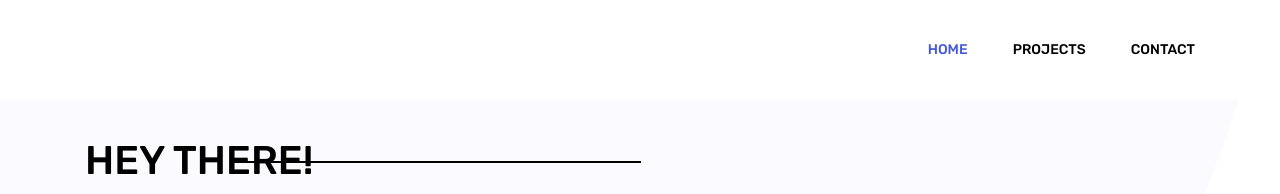
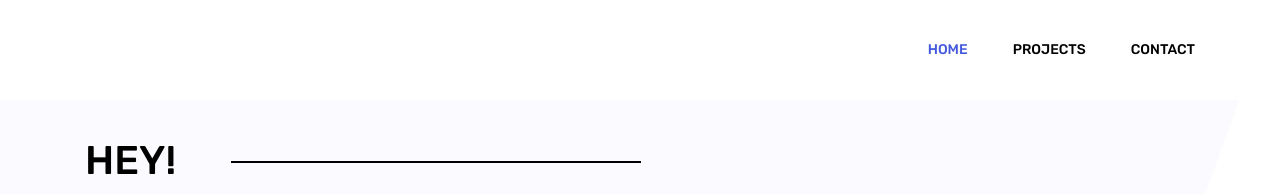
Before and after one commit to krishm245/Resume, a plain HTML site: page index.html in a window 1280 px wide. Shown: the top 194 px of the page. Drawn offline with Linux system fonts and the light colour scheme; some packages are replaced by stand-ins of ours; grey boxes are pictures that could not be loaded.

```diff
--- a/index.html
+++ b/index.html
@@ -82,7 +82,7 @@
           <div class="row">
             <div class="col-lg-7">
               <div class="banner_content">
-                <h3 class="text-uppercase">Hey there!</h3>
+                <h3 class="text-uppercase">Hey!</h3>
                 <h1 class="text-uppercase">I am Krish Mangalorkar</h1>
                 <h2 class="typing text-uppercase text-primary ">
 
```
Also changed, not shown: demo.txt (deleted), 4 other files.
